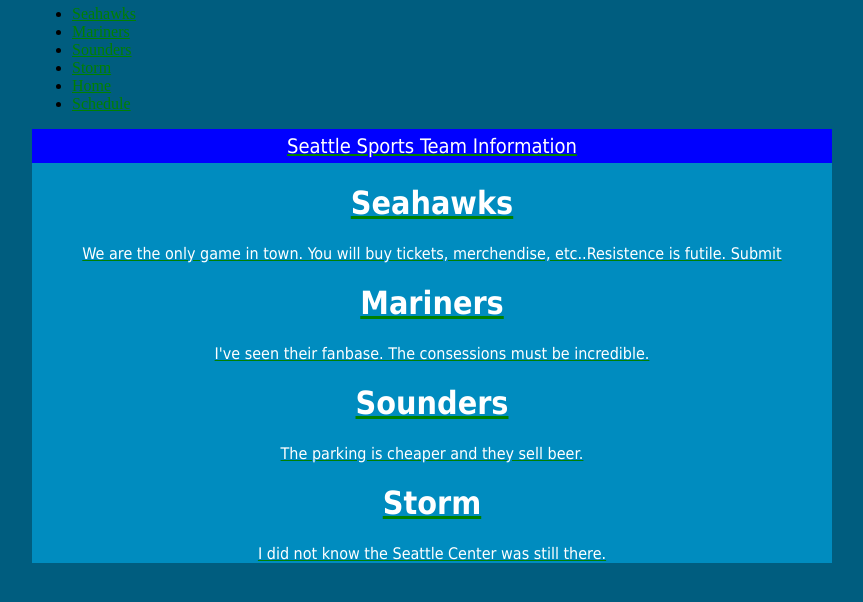
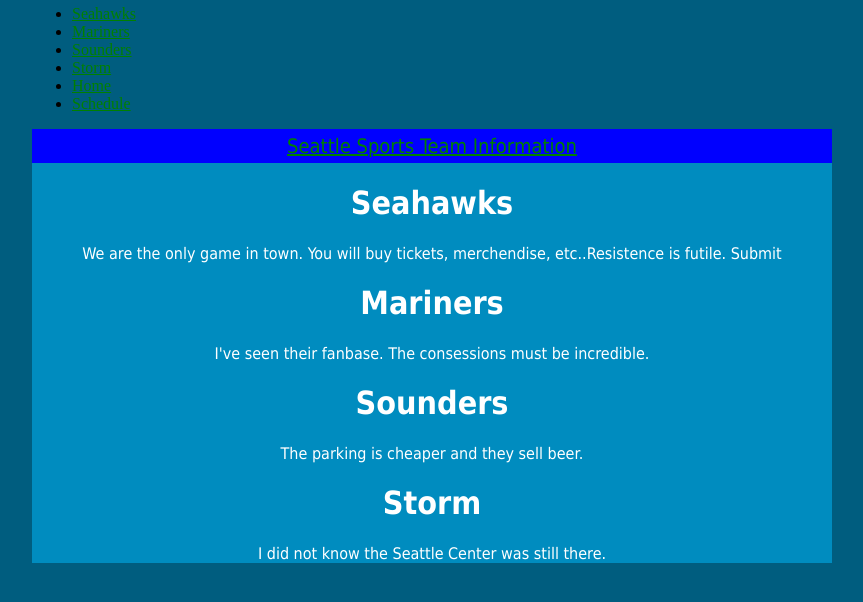
Before and after one commit to GieseJM19/giesejm19.github.io, a plain HTML site: page teaminfo.html in a window 1280 px wide. Shown: the whole page, without its empty margins (208-1071 px from the left). Drawn offline with Linux system fonts and the light colour scheme.

Commit message:
first commit

```diff
--- a/teaminfo.html
+++ b/teaminfo.html
@@ -1,15 +1,10 @@
 <html>
-
 <head>
-
   <title>
     Seattle Sports Team Information
   </title>
   <link rel="stylesheet" type="text/css" href="css/top.css">
-
   <body>
-
-
     <div class="list">
       <ul>
         <li>
@@ -28,12 +23,12 @@
                   <a href="index.html"</a>Home
                   </li>
                   <li>
-              <a href="schedule.html"</a>Schedule
+                  <a href="schedule.html"</a>Schedule</a>
                     </li>
                   </ul>
                 </div>
                 <div class="text">
-            <header>Seattle Sports Team Information</header>
+                  <header><a href="http://purehatred.com">Seattle Sports Team Information</a></header>
                   <h1>Seahawks</h1>
                   <p>
                     We are the only game in town. You will buy tickets, merchendise, etc..Resistence is futile. Submit
```
Lines whose indentation alone changed are shown as unchanged.
